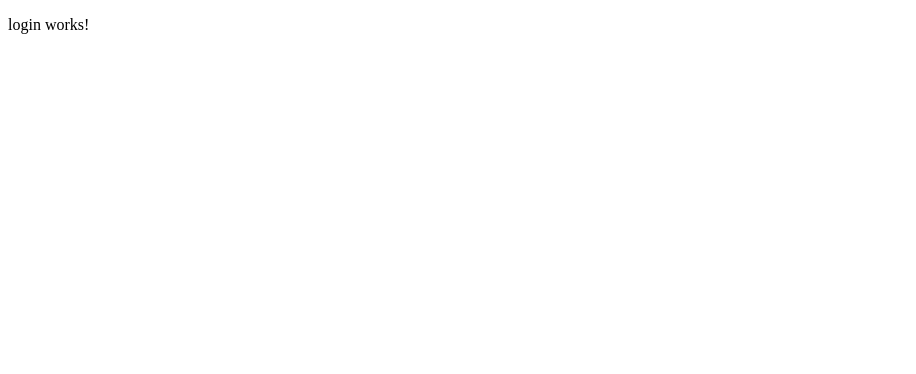
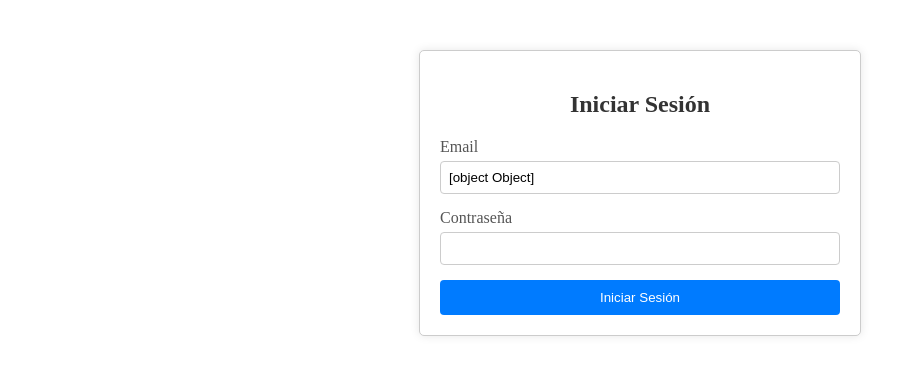
Before and after one commit to Caradrian14/emplyee_project_angular, an Angular app: page /login in a window 1280 px wide. Shown: the top 374 px of the page, without its empty margins (0-916 px from the left). Built offline with nearby package versions, Linux system fonts and the light colour scheme.

Commit message:
[add] login simple y algo de estilos con objeto

```diff
--- a/src/app/pages/login/login.html
+++ b/src/app/pages/login/login.html
@@ -1 +1,14 @@
-<p>login works!</p>
+<div class="login-container">
+  <h2>Iniciar Sesión</h2>
+  <form>
+    <div class="form-group">
+      <label for="email">Email</label>
+      <input type="email" [(ngModel)]="loginObject" id="email" name="email" required>
+    </div>
+    <div class="form-group">
+      <label for="password">Contraseña</label>
+      <input type="password" id="password" name="password" required>
+    </div>
+    <button type="submit" class="login-button">Iniciar Sesión</button>
+  </form>
+</div>
--- a/src/app/pages/login/login.scss
+++ b/src/app/pages/login/login.scss
@@ -0,0 +1,46 @@
+.login-container {
+  max-width: 400px;
+  margin: 50px auto;
+  padding: 20px;
+  border: 1px solid #ccc;
+  border-radius: 5px;
+  box-shadow: 0 0 10px rgba(0, 0, 0, 0.1);
+  background-color: #fff;
+
+  h2 {
+    text-align: center;
+    color: #333;
+  }
+
+  .form-group {
+    margin-bottom: 15px;
+
+    label {
+      display: block;
+      margin-bottom: 5px;
+      color: #555;
+    }
+
+    input {
+      width: 100%;
+      padding: 8px;
+      box-sizing: border-box;
+      border: 1px solid #ccc;
+      border-radius: 4px;
+    }
+  }
+
+  .login-button {
+    width: 100%;
+    padding: 10px;
+    background-color: #007bff;
+    color: #fff;
+    border: none;
+    border-radius: 4px;
+    cursor: pointer;
+
+    &:hover {
+      background-color: #0056b3;
+    }
+  }
+}
--- a/src/app/pages/login/login.ts
+++ b/src/app/pages/login/login.ts
@@ -1,11 +1,15 @@
 import { Component } from '@angular/core';
+import { FormsModule } from '@angular/forms';
 
 @Component({
   selector: 'app-login',
-  imports: [],
+  imports: [FormsModule],
   templateUrl: './login.html',
   styleUrl: './login.scss'
 })
 export class Login {
-
+  loginObject: any = {
+    "emailId": "",
+    "passwrd": "1234"
+  }
 }
```
